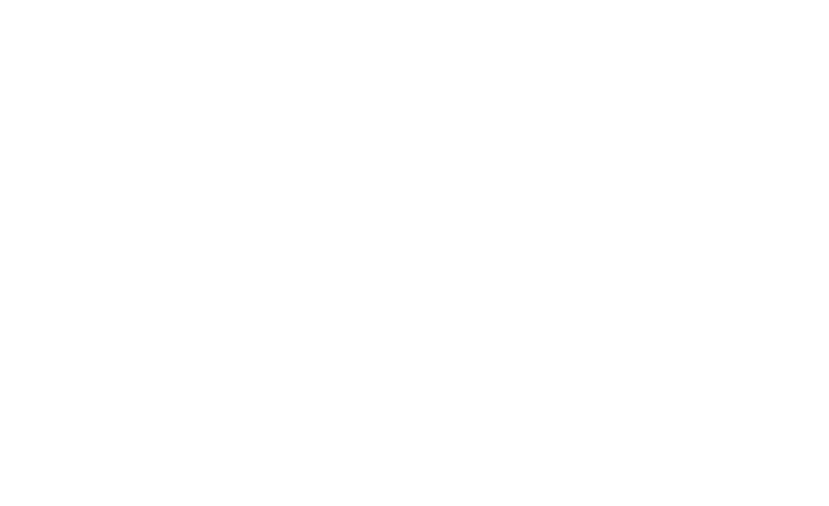
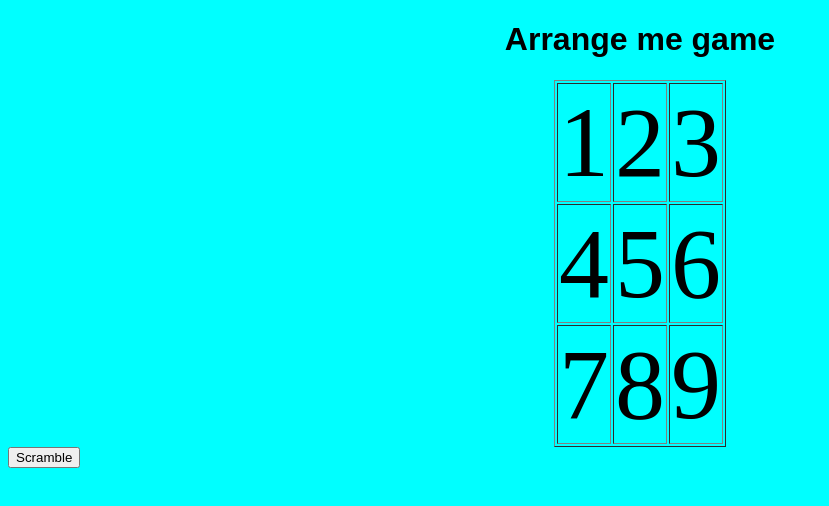
Before and after one commit to cooldumbeldore/arrange-me, a plain HTML site: page client_side/index.html in a window 1280 px wide. Shown: the whole page, without its empty margins (0-829 px from the left). Drawn offline with Linux system fonts and the light colour scheme.

Commit message:
added shield code for site

```diff
--- a/client_side/index.html
+++ b/client_side/index.html
@@ -1,8 +1,34 @@
 <!DOCTYPE html>
 <html>
 	<head>
-		<title>Cool website</title>
+		<title>Arrange me website</title>
+		<link rel="stylesheet" href="styles.css"/>
+		<script src="main.js"></script>
 	</head>
 	<body>
+	<h1>Arrange me game</h1>
+
+	<table align="center" border=1>
+		<tbody>
+			<tr>
+				<td>1</td>
+				<td>2</td>
+				<td>3</td>
+			</tr>
+			<tr>
+				<td>4</td>
+				<td>5</td>
+				<td>6</td>
+			</tr>
+			<tr>
+				<td>7</td>
+				<td>8</td>
+				<td>9</td>
+			</tr>
+		</tbody>
+	</table>
+
+	<button text-align="center">Scramble</button>
+
 	</body>
 </html>
--- /dev/null
+++ b/client_side/main.js
@@ -0,0 +1,6 @@
+
+function main(){
+	console.log("hey")
+}
+
+main()
--- /dev/null
+++ b/client_side/styles.css
@@ -0,0 +1,25 @@
+body {
+	background-color:cyan;
+}
+
+h1 {
+	text-align: center;
+	font-family: Arial;
+	color: black;
+}
+
+table, td, tbody {
+	text-align: center;
+	border: 2px bold;
+}
+
+tr, td {
+	font-size: 100px;
+	border: 2px bold;
+	width: 20px;
+	height: 20px;
+}
+
+button{
+	text-align: center;
+}
```
